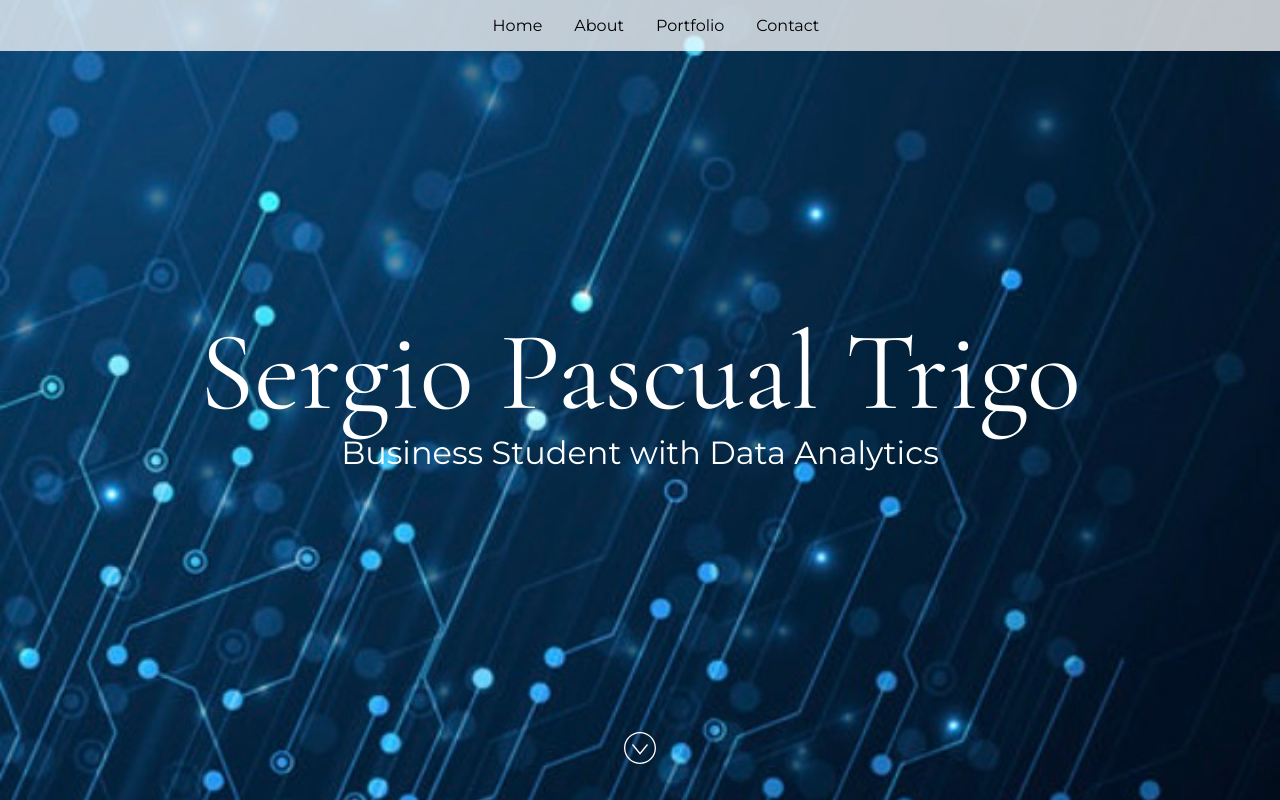
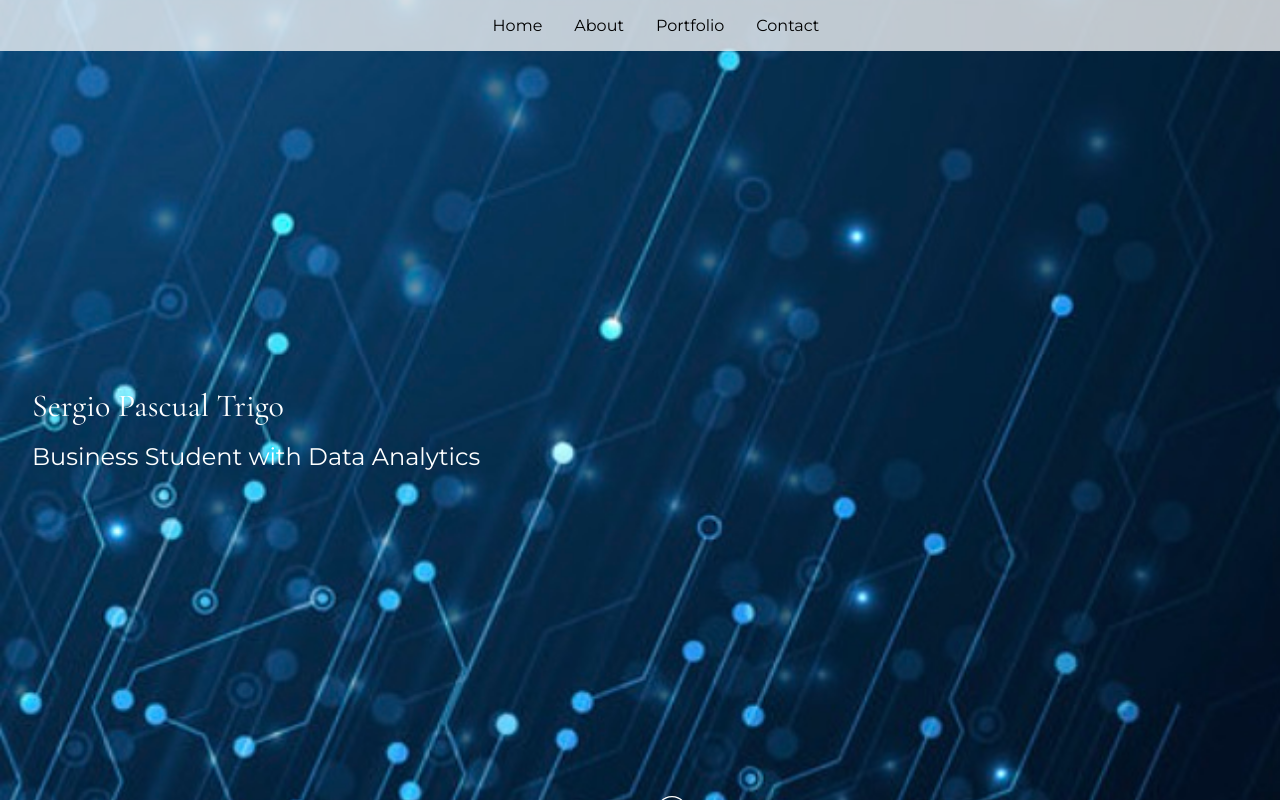
Before and after one commit to Sergiopascual467/test-template, a React (Vite) app: page / in a window 1280 px wide. Built offline with nearby package versions, Linux system fonts and the light colour scheme.

Commit message:
Home changes

```diff
--- a/src/Components/Home.jsx
+++ b/src/Components/Home.jsx
@@ -14,10 +14,10 @@ const Home = ({ name, title }) => {
       display: "flex",
       flexDirection: "column",
       justifyContent: "center",
-      alignItems: "center",
-      textAlign: "center",
+      alignItems: "flex-start", // Align content to the left
+      textAlign: "left", // Align text to the left
       margin: 0, // Remove default margins
-      padding: 0,
+      padding: "2rem", // Add padding to create space from edges
       overflow: "hidden", // Prevent overflow issues
       backgroundImage: `url(${image})`, // Set the image as the background
       backgroundSize: "cover", // Ensure the background image covers the entire section
@@ -27,7 +27,13 @@ const Home = ({ name, title }) => {
     content: {
       zIndex: 1, // Bring text to the front
       color: "#fff",
-      padding: "1rem",
+    },
+    name: {
+      fontSize: "2rem", // Smaller font size for the name
+      marginBottom: "0.5rem",
+    },
+    title: {
+      fontSize: "1.5rem", // Adjusted font size for the title
     },
     scrollIndicator: {
       position: "absolute",
@@ -46,8 +52,8 @@ const Home = ({ name, title }) => {
     <section id="home" style={styles.section}>
       {/* Content */}
       <div style={styles.content}>
-        <h1>{name}</h1>
-        <h2>{title}</h2>
+        <h1 style={styles.name}>{name}</h1>
+        <h2 style={styles.title}>{title}</h2>
       </div>
 
       {/* Scroll Indicator */}
```
